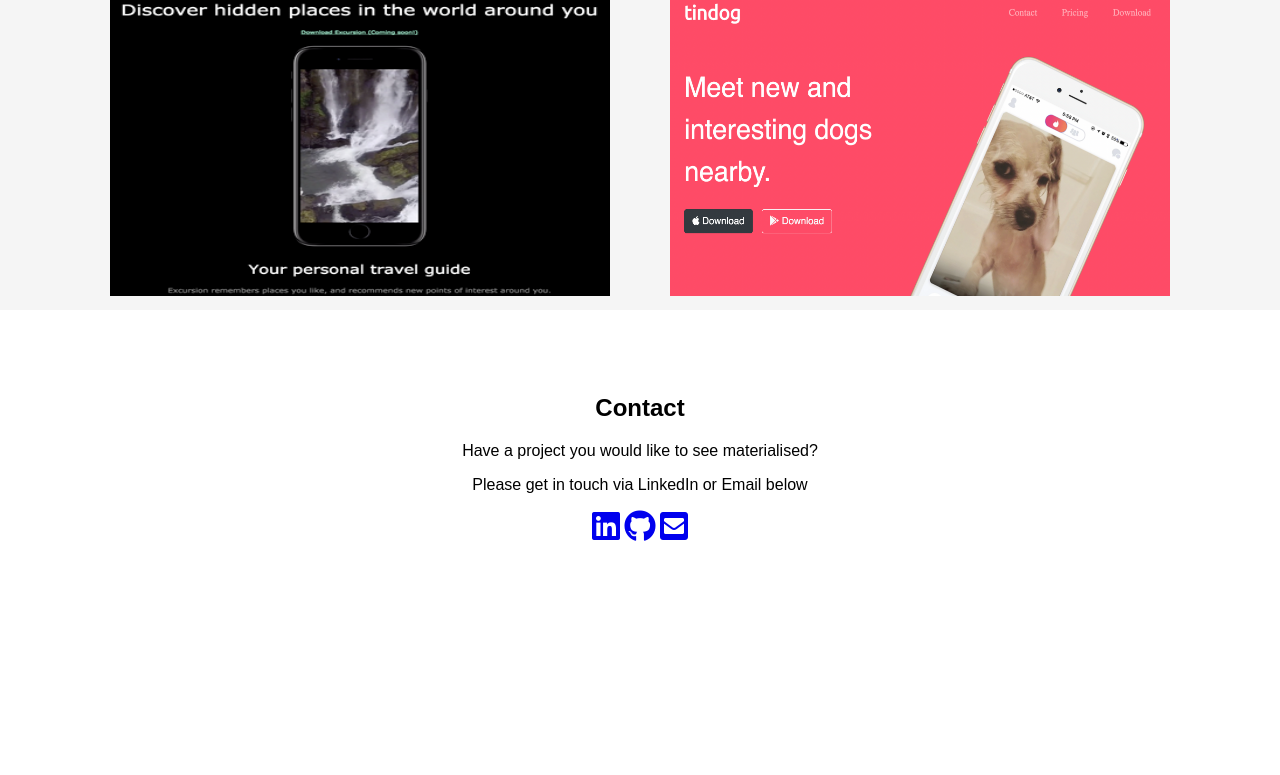
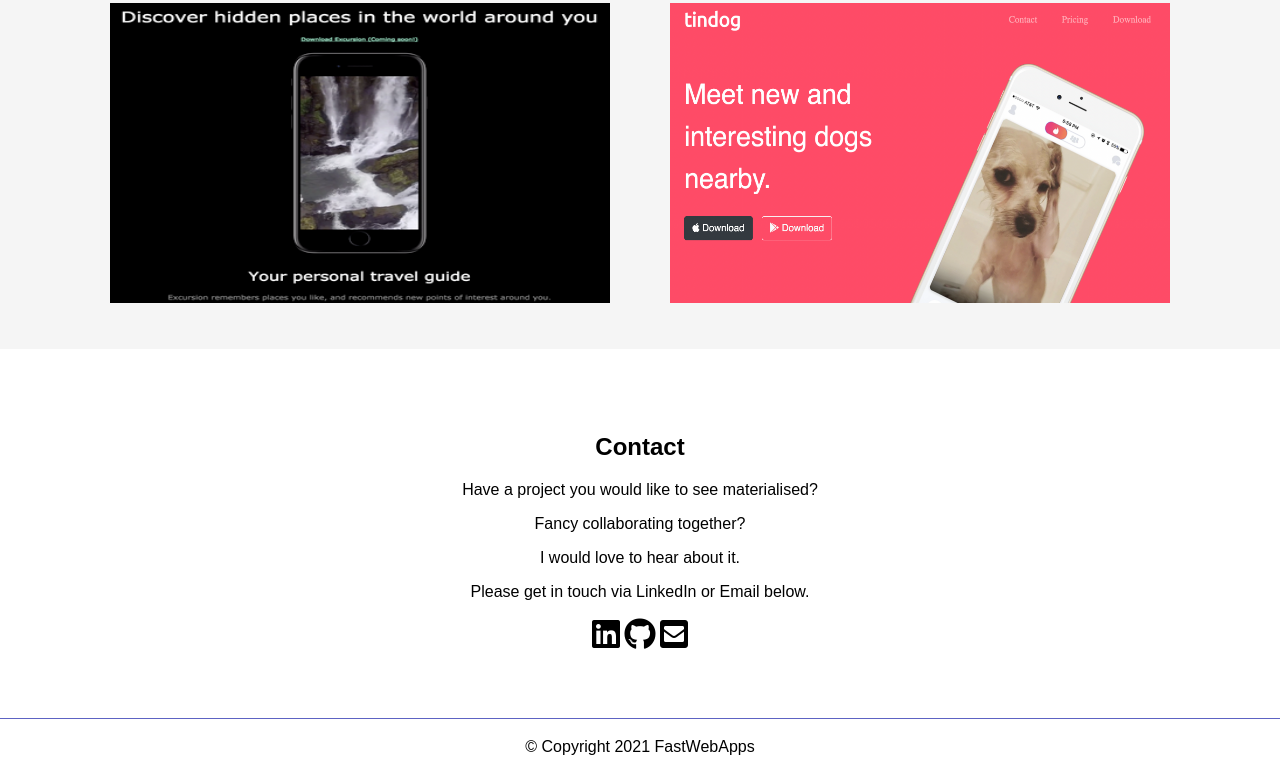
Before and after one commit to mworsfold15/Portfolio, a plain HTML site: page index.html in a window 1280 px wide. Shown: the part 1500-2275 px from the top of the page. Before the commit the page ends 2106 px from the top, so only its background shows below. Drawn offline with Linux system fonts and the light colour scheme.

Commit message:
Contact information and footer added

```diff
--- a/index.html
+++ b/index.html
@@ -35,7 +35,7 @@
                 <p>A full-stack web developer</p>
                 <br>
                 <hr>
-                <button href="#portfolio">View my work <i class="fas fa-arrow-right"></i></button>
+                <a href="#portfolio"><button>View my work <i class="fas fa-arrow-right"></i></button></a>
             </div>
             <div>
 
@@ -123,7 +123,9 @@
         <section id="contact">
             <h2>Contact</h2>
             <p>Have a project you would like to see materialised?</p>
-            <p>Please get in touch via LinkedIn or Email below</p>
+            <p>Fancy collaborating together?</p>
+            <p>I would love to hear about it.</p>
+            <p>Please get in touch via LinkedIn or Email below.</p>
             <div>
                 <a href="#"><i class="fab fa-linkedin icon"></i></a>
                 <a href="#"><i class="fab fa-github icon"></i></a>
@@ -131,10 +133,10 @@
               </div>
         </section>
     </main>
-    <!--
+
     <footer>
         &copy; Copyright 2021 FastWebApps
-    </footer> -->
+    </footer>
 </body>
 
 </html>
--- a/resources/styles/styles.css
+++ b/resources/styles/styles.css
@@ -234,6 +234,7 @@ header nav li a:hover {
     background-color: #F5F5F5;
     padding-top: 25px;
     text-align: center;
+    padding: 2rem;
 }
 
 #portfolio-heading {
@@ -281,5 +282,20 @@ header nav li a:hover {
     font-size: 2rem;
 }
 
+#contact a {
+    font-size: 2rem;
+    color: black;
+}
+
 
 /* Footer */
+
+footer {
+    height: 3.5rem;
+    border-top: 1px solid #5d63c3;
+    color: black;
+    text-align: center;
+    display: flex;
+    align-items: center;
+    justify-content: center;
+}
```
